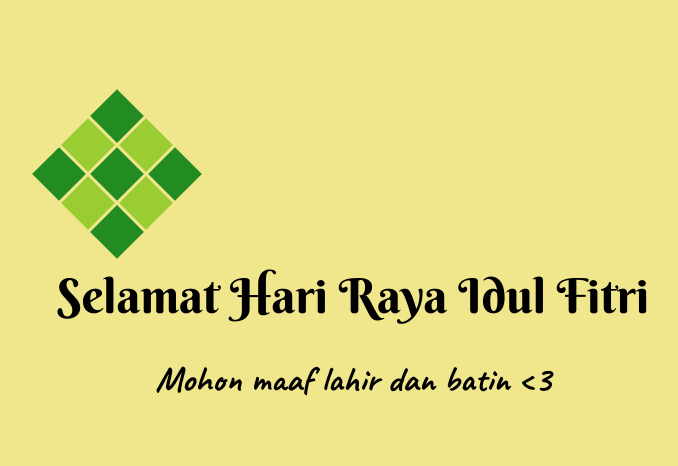
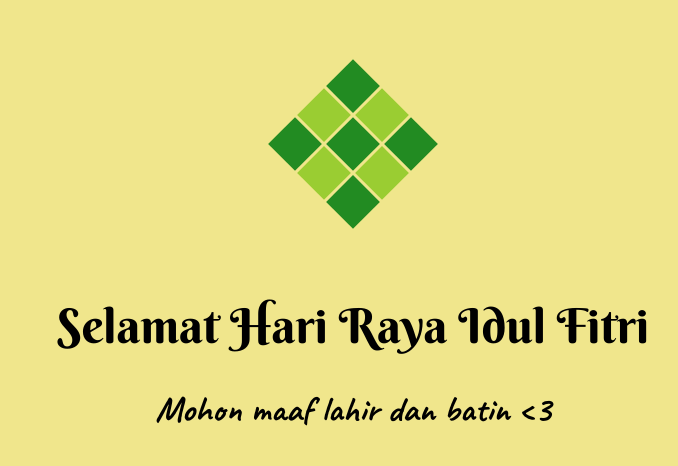
Before and after one commit to sakitkepala/FrontEnd-Lebaran-AndikaPriyotamaD, a plain HTML site: page index.html in a window 1280 px wide. Shown: the part 127-593 px from the top of the page, without its empty margins (287-965 px from the left). Drawn offline with Linux system fonts and the light colour scheme.

Commit message:
Layoutkan ketupat

```diff
--- a/index.html
+++ b/index.html
@@ -27,8 +27,10 @@
       <span class="kotak"></span>
     </div>
 
-    <h1 class="heading-selamat">Selamat Hari Raya Idul Fitri</h1>
-    <h2 class="heading-maaf">Mohon maaf lahir dan batin &lt;3</h2>
+    <div class="ucapan">
+      <h1 class="heading-selamat">Selamat Hari Raya Idul Fitri</h1>
+      <h2 class="heading-maaf">Mohon maaf lahir dan batin &lt;3</h2>
+    </div>
   </main>
 </body>
 
--- a/style.css
+++ b/style.css
@@ -18,6 +18,37 @@ body {
 }
 
 .main {
+  display: flex;
+  flex-direction: column;
+  align-items: center;
+}
+
+.ketupat {
+  display: grid;
+  grid-template-columns: 1fr 1fr 1fr;
+  grid-template-rows: 1fr 1fr 1fr;
+  --gap-kotak: 0.3rem;
+  column-gap: var(--gap-kotak);
+  row-gap: var(--gap-kotak);
+
+  --size-ketupat: 12rem;
+  width: var(--size-ketupat);
+  height: var(--size-ketupat);
+
+  margin-bottom: 6rem;
+
+  transform: rotateZ(45deg);
+}
+
+.ketupat .kotak {
+  background-color: forestgreen;
+}
+
+.ketupat .kotak:nth-child(even) {
+  background-color: yellowgreen;
+}
+
+.ucapan {
   text-align: center;
 }
 
@@ -32,26 +63,3 @@ body {
   font-family: "Caveat", cursive;
   font-size: 3.6rem;
 }
-
-.ketupat {
-  display: grid;
-  grid-template-columns: 1fr 1fr 1fr;
-  grid-template-rows: 1fr 1fr 1fr;
-  --gap-kotak: 0.3rem;
-  column-gap: var(--gap-kotak);
-  row-gap: var(--gap-kotak);
-
-  --size-ketupat: 12rem;
-  width: var(--size-ketupat);
-  height: var(--size-ketupat);
-
-  transform: rotateZ(45deg);
-}
-
-.ketupat .kotak {
-  background-color: forestgreen;
-}
-
-.ketupat .kotak:nth-child(even) {
-  background-color: yellowgreen;
-}
```
